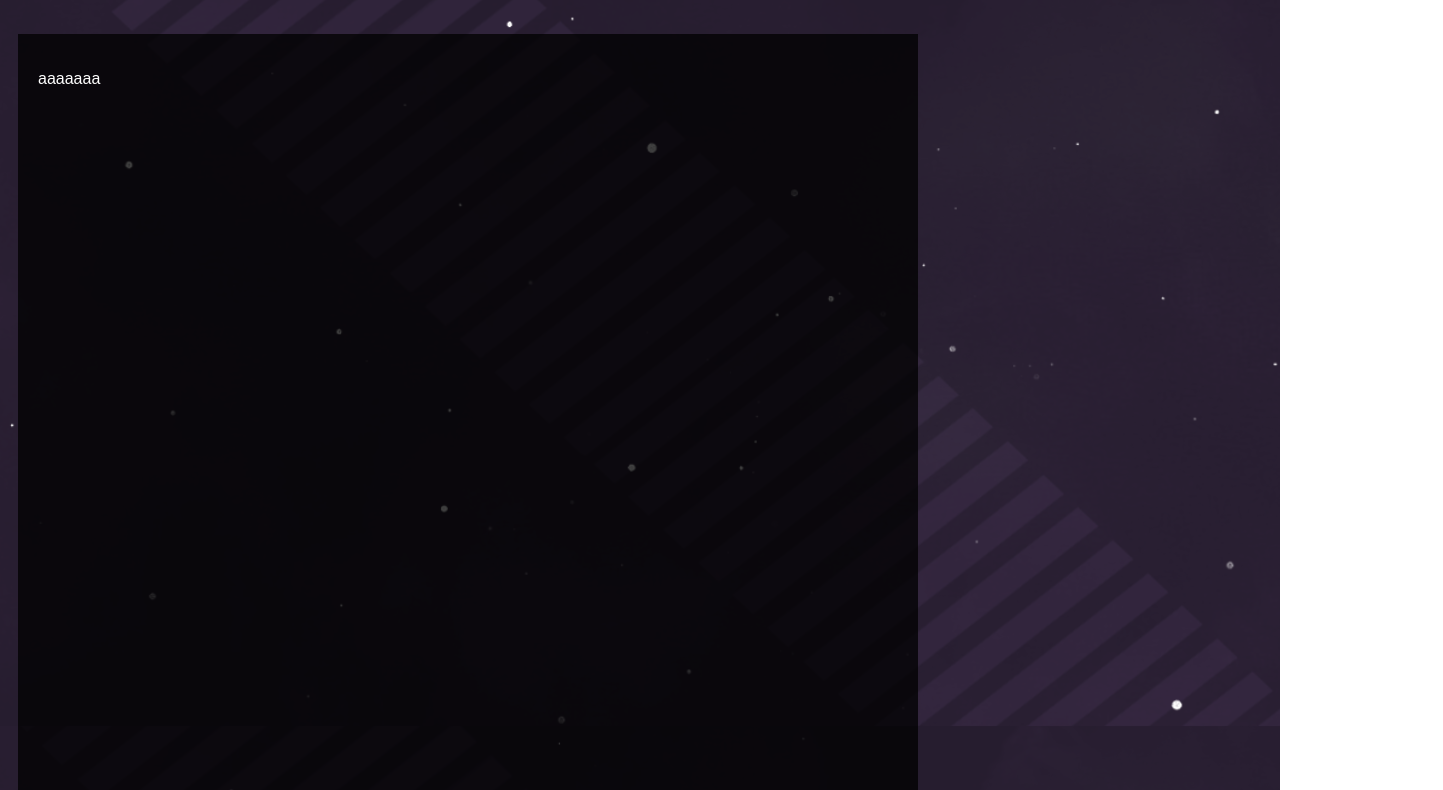
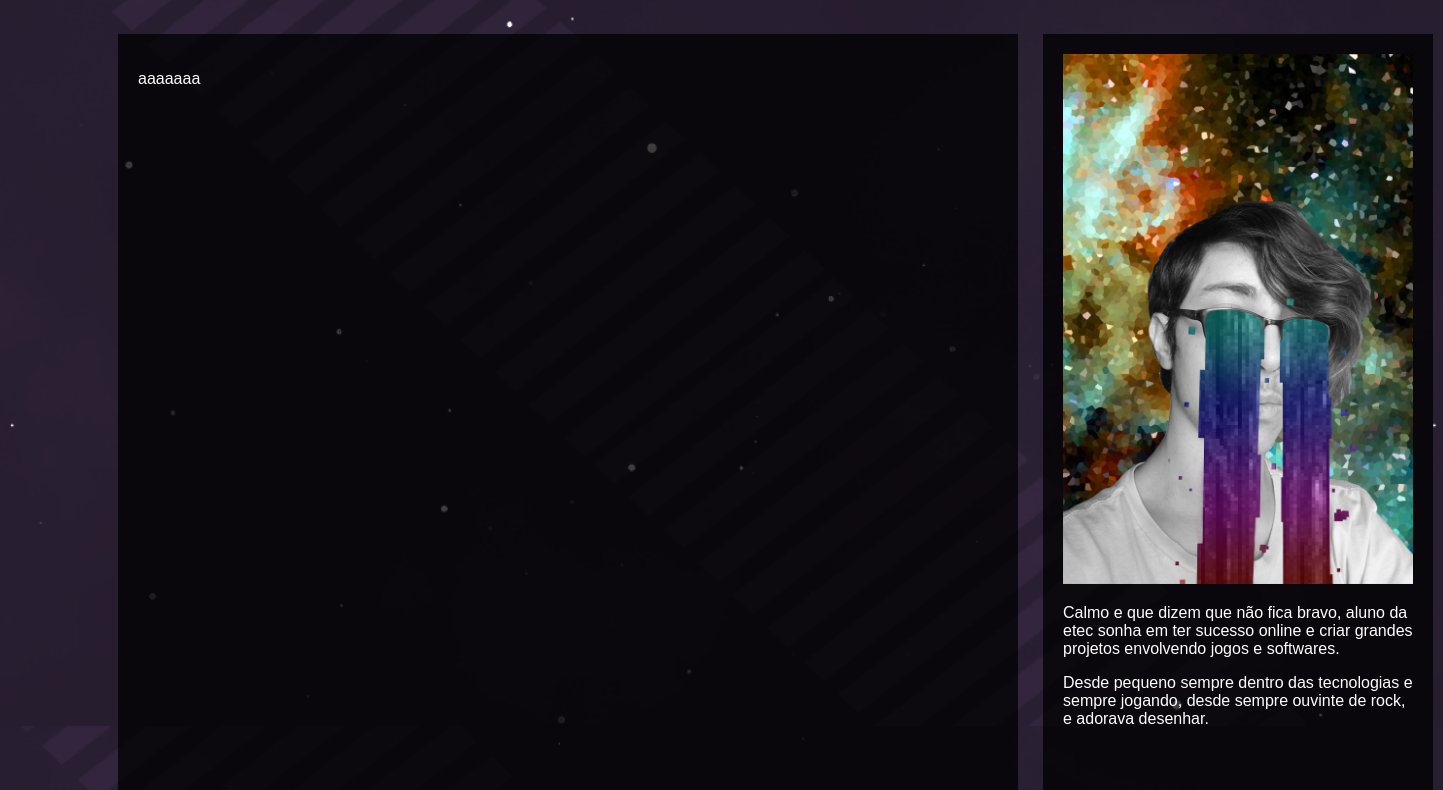
Before and after one commit to Waffouu/sitepessoal, a plain HTML site: page index.html in a window 1280 px wide. Shown: the part 74-864 px from the top of the page, 1443 px wide, since content can reach past the window. Drawn offline with Linux system fonts and the light colour scheme.

Commit message:
Add files via upload

```diff
--- a/estilo.css
+++ b/estilo.css
@@ -3,6 +3,11 @@ body {
 	background-attachment: fixed;
 	background-position: center;
 	background-size: cover;
+}
+#tudo {
+	width: 1335px;
+	height: 2000px;
+	margin-left: 100px;
 }
 #menu {
 	font-family: arial;
@@ -11,7 +16,7 @@ body {
 	text-align: center;
 	margin-top: -17px;
 	margin-left: -17px;
-	background-image: url("preto.png");
+	background-image: url("");
 	float: top;
 	position: fixed;
 	top: 0;
@@ -88,3 +93,6 @@ a:active {
 	color: white;
 	margin-top: -25px;
 }
+#menu:hover {
+	background-image: url("preto.png");
+}
--- a/index.html
+++ b/index.html
@@ -18,6 +18,7 @@
 				<li><a href="#1">Sobre Mim</a></li>
 			</ul>
 		</div>
+		<div id="tudo">
 			<div id=sobremim>
 				<section id=1>
 				<p> aaaaaaa </p>
@@ -36,5 +37,6 @@
 				<section id=2>
 					fotos fotos
 				</section>
+		</div>
 	</body>
 </html>
```
Lines whose indentation alone changed are shown as unchanged.
